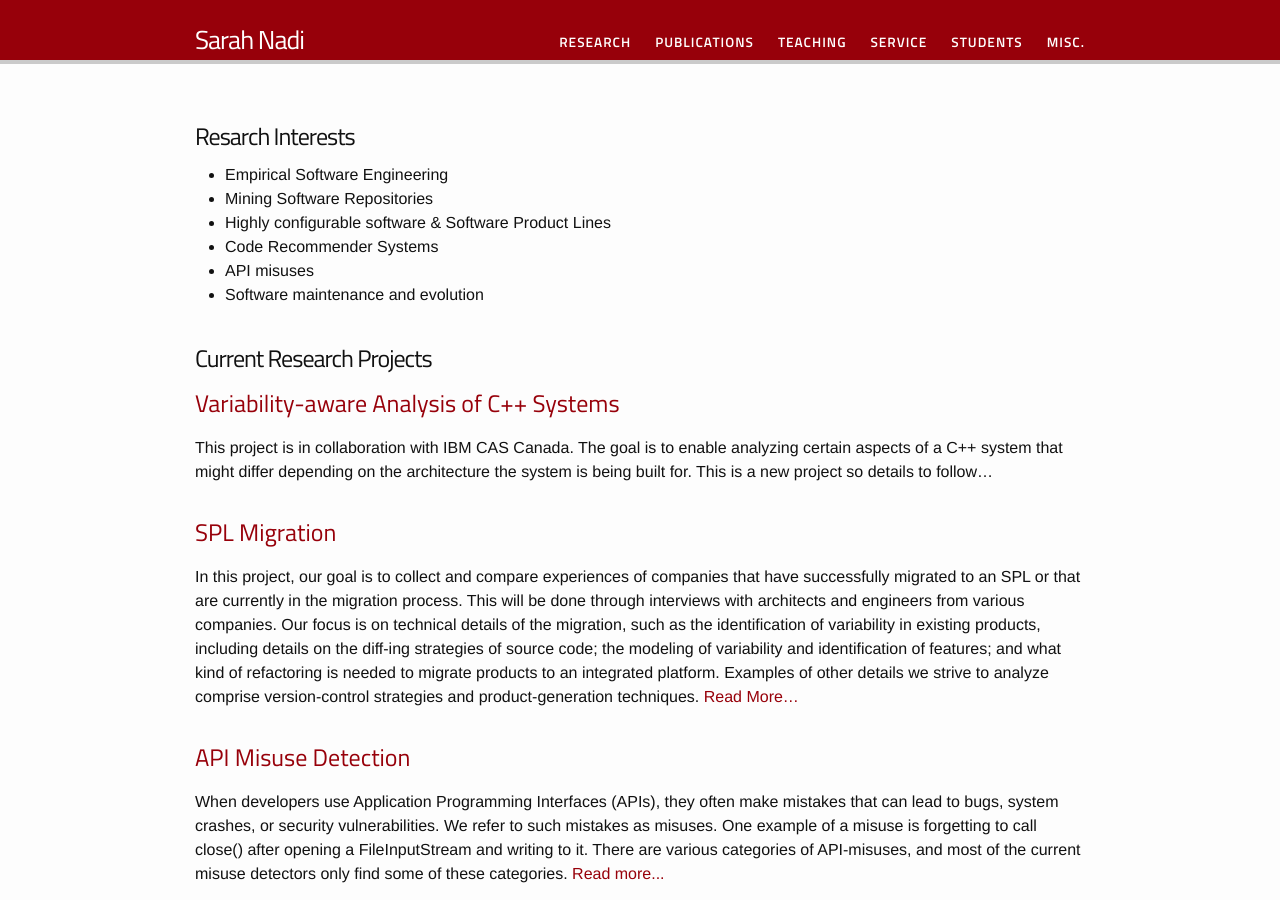
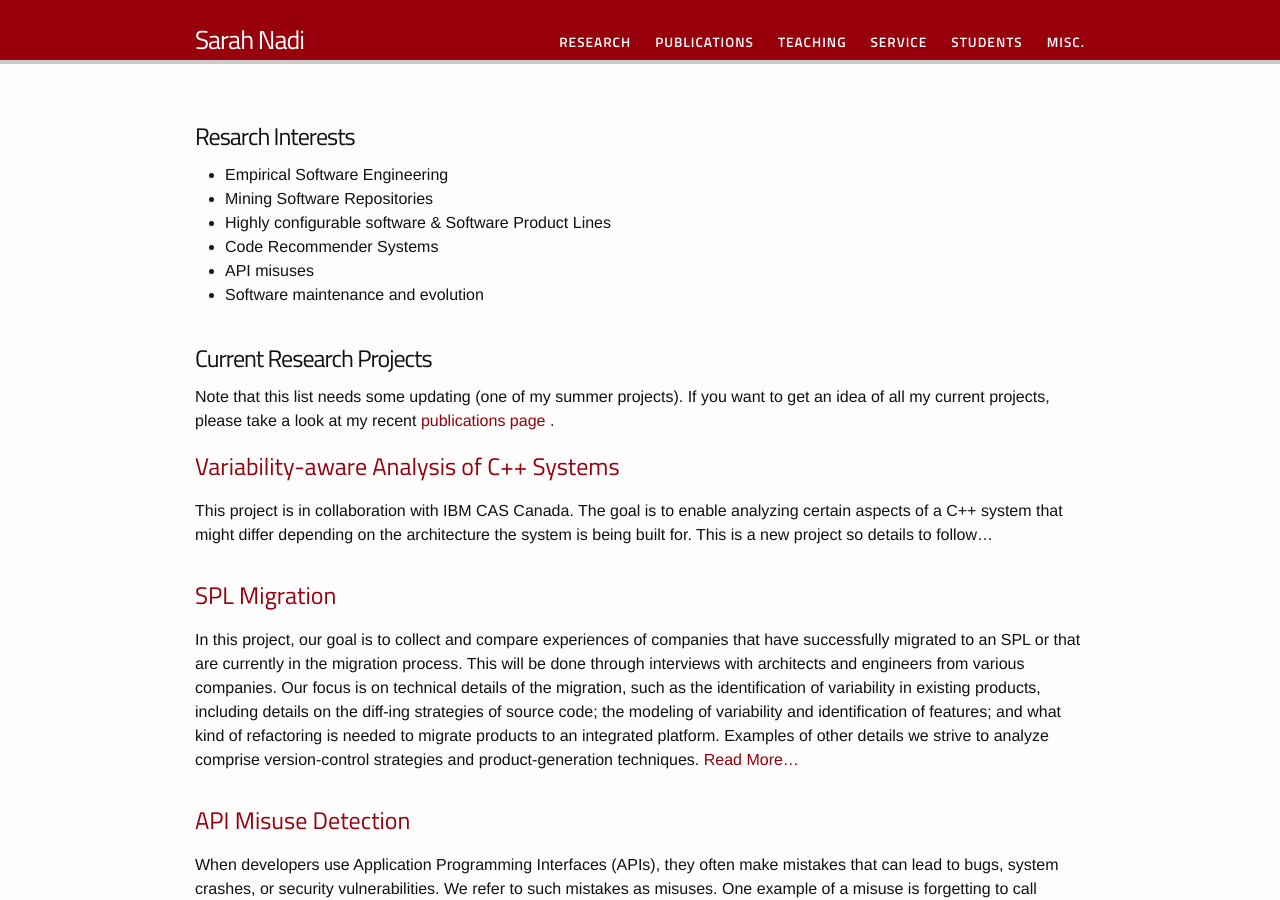
Before and after one commit to snadi/snadi.github.io, a Jekyll site: the page built from pages/research.md, in a window 1280 px wide and 900 px high. Built offline with Jekyll 4.4.1, drawn with Linux system fonts in a browser that asks for light colours; our own code applies the rules of GitHub Pages for plain Markdown files.

Commit message:
Add note about outdated list

```diff
--- a/pages/research.md
+++ b/pages/research.md
@@ -18,6 +18,8 @@
 
 # Current Research Projects
 
+Note that this list needs some updating (one of my summer projects). If you want to get an idea of all my current projects, please take a look at my recent <a href="{{ "/publications" |  prepend: site.baseurl }}">publications page</a> .
+
 <ul class="post-list">
 
 {% include filteredposts.html status="current" %}
```
